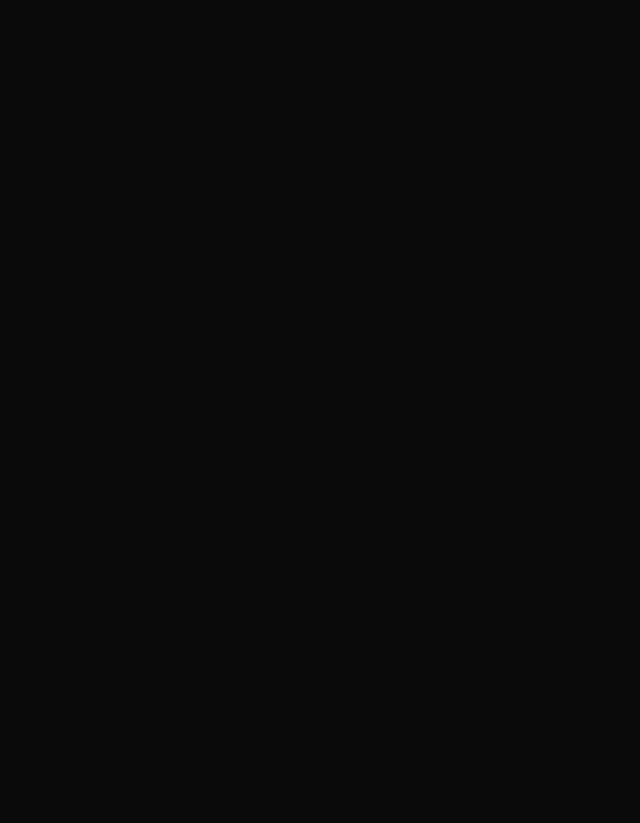
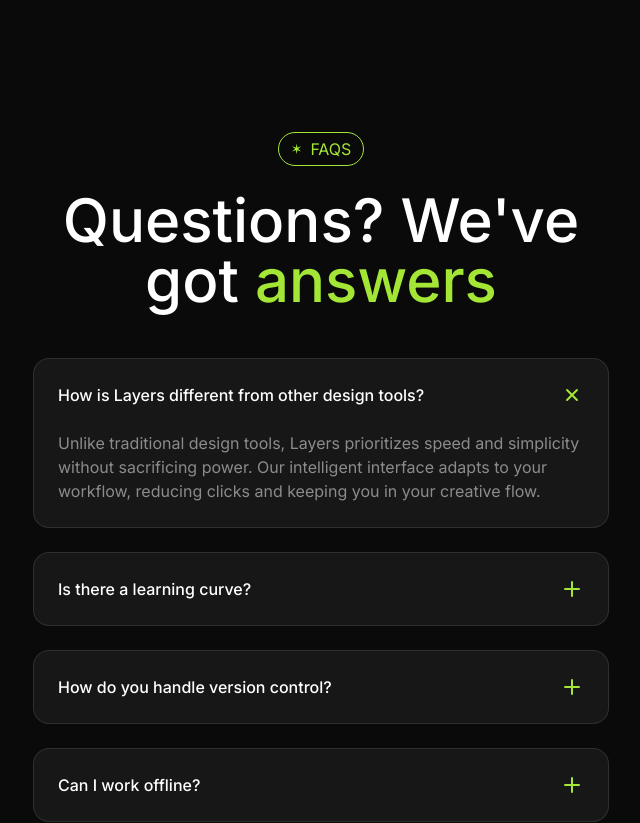
Before and after one commit to MominIshtiaq/Layers, a Next.js app: page / in a window 1280 px wide. Shown: the part 3940-4763 px from the top of the page, without its empty margins (319-959 px from the left). Before the commit the page ends 3976 px from the top, so only its background shows below. Built offline with nearby package versions, Linux system fonts and the light colour scheme.

Commit message:
Faqs layout complete

```diff
--- a/src/app/page.tsx
+++ b/src/app/page.tsx
@@ -4,6 +4,7 @@
 import LogoTicker from "@/sections/LogoTicker";
 import Introduction from "@/sections/Introduction";
 import Integrations from "@/sections/Integrations";
+import Faqs from "@/sections/Faqs";
 
 export default function Home() {
     return (
@@ -14,6 +15,7 @@
             <Introduction />
             <Features />
             <Integrations />
+            <Faqs />
         </>
     );
 }
--- a/src/sections/Faqs.tsx
+++ b/src/sections/Faqs.tsx
@@ -1,3 +1,6 @@
+import Tag from "@/components/Tag";
+import { twMerge } from "tailwind-merge";
+
 const faqs = [
     {
         question: "How is Layers different from other design tools?",
@@ -22,5 +25,56 @@
 ];
 
 export default function Faqs() {
-    return <div>Faqs</div>;
+    const selectedIndex = 0;
+    return (
+        <section className="py-24 ">
+            <div className="container">
+                <div className="flex justify-center">
+                    <Tag>Faqs</Tag>
+                </div>
+                <h2 className="text-6xl font-medium mt-6 text-center max-w-xl mx-auto">
+                    Questions? We&apos;ve got{" "}
+                    <span className="text-lime-400">answers</span>
+                </h2>
+                <div className="mt-12 flex flex-col gap-6 max-w-xl mx-auto">
+                    {faqs.map((faq, index) => (
+                        <div
+                            key={faq.question}
+                            className="bg-neutral-900 rounded-2xl border border-white/10 p-6"
+                        >
+                            <div className="flex justify-between items-center">
+                                <h3 className="font-medium">{faq.question}</h3>
+                                <svg
+                                    xmlns="http://www.w3.org/2000/svg"
+                                    width="24"
+                                    height="24"
+                                    viewBox="0 0 24 24"
+                                    fill="none"
+                                    stroke="currentColor"
+                                    strokeWidth="2"
+                                    strokeLinecap="round"
+                                    strokeLinejoin="round"
+                                    className={twMerge(
+                                        "feather feather-plus text-lime-400 flex-shrink-0",
+                                        selectedIndex === index && "rotate-45"
+                                    )}
+                                >
+                                    <line x1="12" y1="5" x2="12" y2="19"></line>
+                                    <line x1="5" y1="12" x2="19" y2="12"></line>
+                                </svg>
+                            </div>
+                            <div
+                                className={twMerge(
+                                    "mt-6",
+                                    selectedIndex !== index && "hidden"
+                                )}
+                            >
+                                <p className="text-white/50">{faq.answer}</p>
+                            </div>
+                        </div>
+                    ))}
+                </div>
+            </div>
+        </section>
+    );
 }
```
